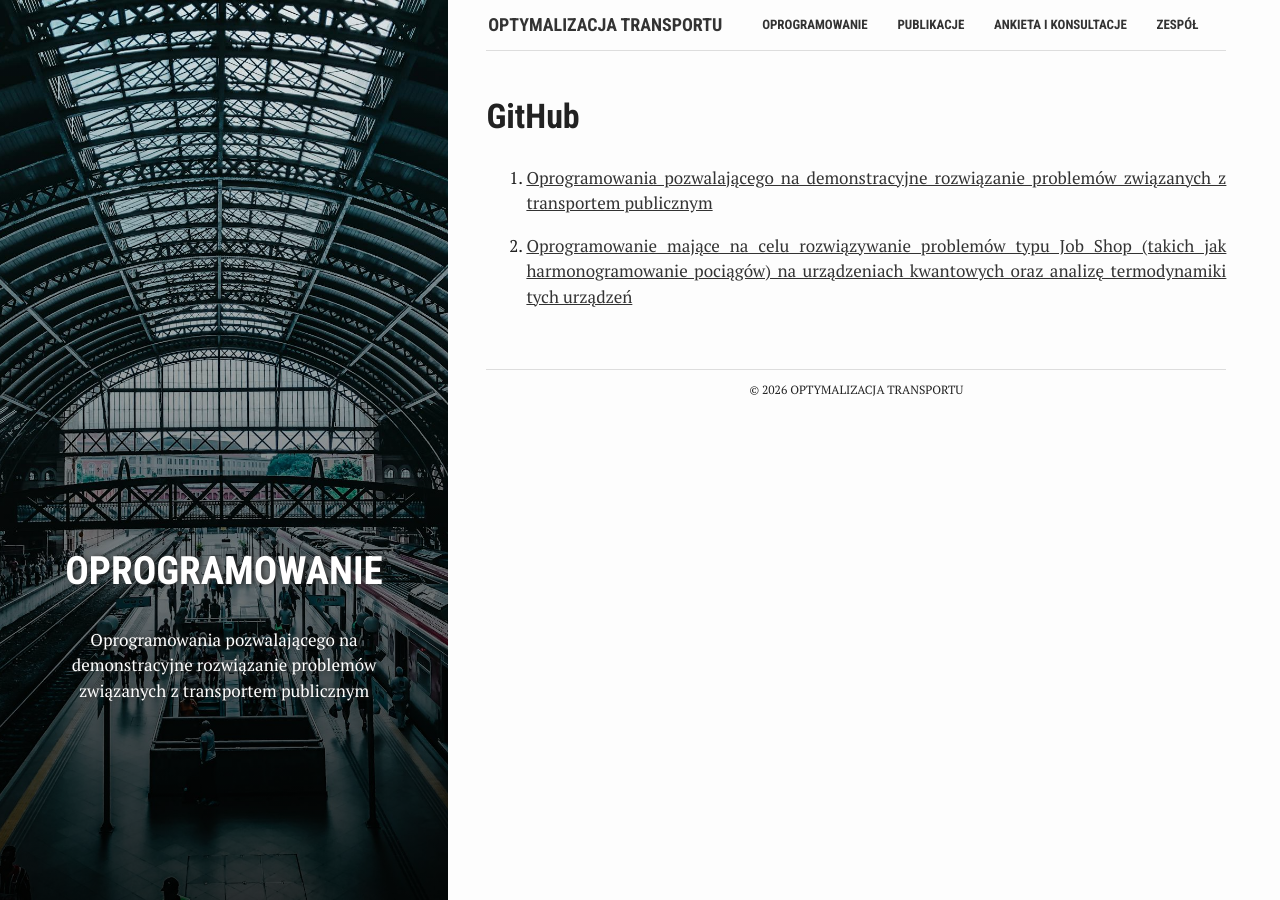
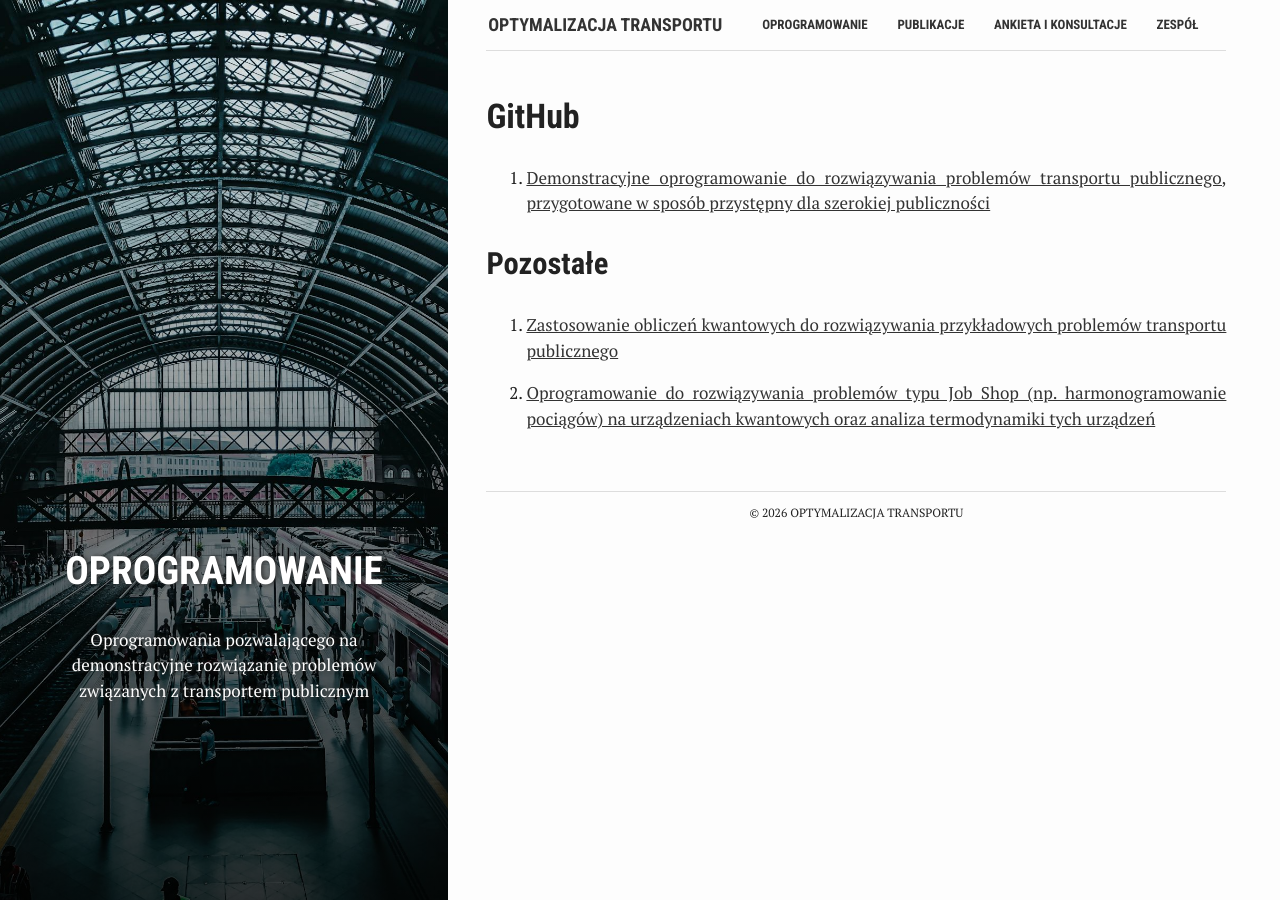
Before and after one commit to iitis/optipubtrans-website, a Jekyll site: the page built from code.md, in a window 1280 px wide. Built offline with Jekyll 4.4.1, drawn with Linux system fonts in a browser that asks for light colours.

Commit message:
Update code.md

```diff
--- a/code.md
+++ b/code.md
@@ -9,6 +9,10 @@ active: true
 
 # GitHub
 
-1. [Oprogramowania pozwalającego na demonstracyjne rozwiązanie problemów związanych z transportem publicznym](https://github.com/iitis/quantum-stochastic-optimization-railways)
+1. [Demonstracyjne oprogramowanie do rozwiązywania problemów transportu publicznego, przygotowane w sposób przystępny dla szerokiej publiczności](https://github.com/iitis/demonstrator-kolejowa-optymalizacja)
 
-2. [Oprogramowanie mające na celu rozwiązywanie problemów typu Job Shop (takich jak harmonogramowanie pociągów) na urządzeniach kwantowych oraz analizę termodynamiki tych urządzeń](https://github.com/iitis/QUBO-encoding-effects-on-quantum-annealing-efficiency)
+## Pozostałe
+
+1. [Zastosowanie obliczeń kwantowych do rozwiązywania przykładowych problemów transportu publicznego](https://github.com/iitis/quantum-stochastic-optimization-railways)
+
+2. [Oprogramowanie do rozwiązywania problemów typu Job Shop (np. harmonogramowanie pociągów) na urządzeniach kwantowych oraz analiza termodynamiki tych urządzeń](https://github.com/iitis/QUBO-encoding-effects-on-quantum-annealing-efficiency)
```
